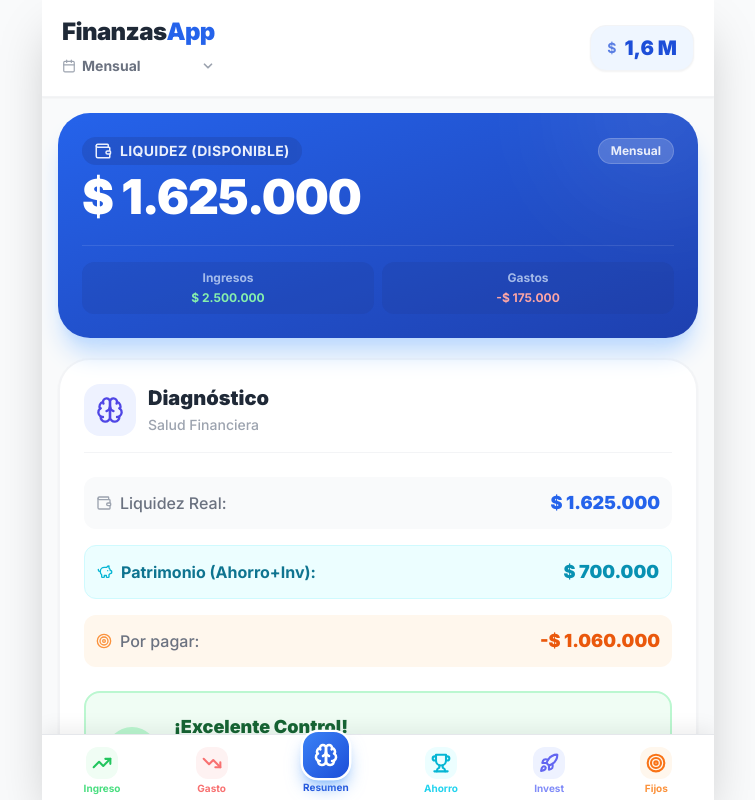
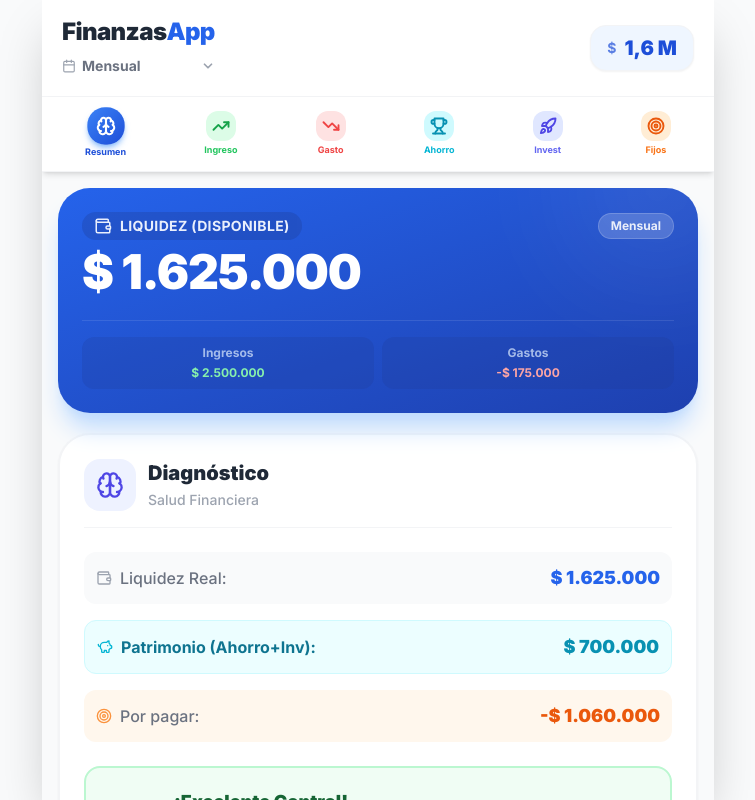
Before and after one commit to WILBIdon/Finanzas-Smart, a React (Vite) app: page / in a window 1280 px wide. Shown: the whole page, without its empty margins (262-1017 px from the left). Built offline with nearby package versions, Linux system fonts and the light colour scheme.

Commit message:
Navigation moved to top, floating sticky, blue button first

```diff
--- a/src/App.jsx
+++ b/src/App.jsx
@@ -92,7 +92,7 @@ const ListSection = ({
     };
 
     return (
-        <div className="pb-32 animate-in fade-in zoom-in duration-300">
+        <div className="pb-4 animate-in fade-in zoom-in duration-300">
             {/* Header Sección */}
             <div className={`p-4 sm:p-6 rounded-b-3xl shadow-sm mb-6 ${bgColor} border-b-2 border-${color}-200`}>
                 <div className="flex items-center gap-3 mb-2">
@@ -279,7 +279,7 @@ const ListSection = ({
 
 // --- COMPONENTE EXTRAÍDO: SmartTotals ---
 const SmartTotals = ({ periodo, bolsa, totalIngresos, totalGastos, totalPatrimonio, obligacionesPendientes, situacionReal, formatCurrency }) => (
-    <div className="p-3 sm:p-4 pb-32 space-y-4 sm:space-y-5 animate-in slide-in-from-bottom duration-500">
+    <div className="p-3 sm:p-4 pb-4 space-y-4 sm:space-y-5 animate-in slide-in-from-bottom duration-500">
         {/* BOLSA GIGANTE */}
         <div className="bg-gradient-to-br from-blue-600 to-blue-800 text-white p-4 sm:p-6 rounded-[2rem] shadow-xl shadow-blue-200 relative overflow-hidden">
             <div className="absolute top-0 right-0 w-40 h-40 bg-white/10 rounded-full -translate-y-1/2 translate-x-1/4 blur-3xl"></div>
@@ -489,7 +489,61 @@ export default function App() {
                 </div>
             </div>
 
-            <main className="flex-1 overflow-y-auto no-scrollbar">
+            {/* Navegación Flotante Fija - ARRIBA del contenido */}
+            <nav className="bg-white/95 backdrop-blur-lg border-b border-gray-100 py-2 shadow-md z-20 sticky top-[60px] sm:top-[68px]">
+                <div className="flex justify-around items-center px-1 w-full">
+                    {/* Resumen - Azul PRIMERO */}
+                    <button onClick={() => setActiveTab('resumen')} className="flex flex-col items-center gap-0.5 py-1 px-1">
+                        <div className={`p-2 rounded-2xl transition-all shadow-md ${activeTab === 'resumen' ? 'bg-gradient-to-br from-blue-500 to-blue-700 shadow-blue-400/60 scale-110' : 'bg-gradient-to-br from-blue-400 to-blue-600 shadow-blue-300/40'} text-white`}>
+                            <Brain size={18} strokeWidth={2.5} />
+                        </div>
+                        <span className={`text-[9px] font-bold ${activeTab === 'resumen' ? 'text-blue-700' : 'text-blue-500'}`}>Resumen</span>
+                    </button>
+
+                    {/* Ingreso - Verde */}
+                    <button onClick={() => setActiveTab('ingresos')} className="flex flex-col items-center gap-0.5 py-1 px-1">
+                        <div className={`p-1.5 rounded-xl transition-all ${activeTab === 'ingresos' ? 'bg-gradient-to-br from-green-400 to-green-600 text-white shadow-md shadow-green-300/50' : 'bg-green-100 text-green-600'}`}>
+                            <TrendingUp size={18} strokeWidth={2.5} />
+                        </div>
+                        <span className={`text-[9px] font-bold ${activeTab === 'ingresos' ? 'text-green-600' : 'text-green-500'}`}>Ingreso</span>
+                    </button>
+
+                    {/* Gasto - Rojo */}
+                    <button onClick={() => setActiveTab('gastos')} className="flex flex-col items-center gap-0.5 py-1 px-1">
+                        <div className={`p-1.5 rounded-xl transition-all ${activeTab === 'gastos' ? 'bg-gradient-to-br from-red-400 to-red-600 text-white shadow-md shadow-red-300/50' : 'bg-red-100 text-red-500'}`}>
+                            <TrendingDown size={18} strokeWidth={2.5} />
+                        </div>
+                        <span className={`text-[9px] font-bold ${activeTab === 'gastos' ? 'text-red-600' : 'text-red-500'}`}>Gasto</span>
+                    </button>
+
+                    {/* Ahorro - Cyan */}
+                    <button onClick={() => setActiveTab('metas')} className="flex flex-col items-center gap-0.5 py-1 px-1">
+                        <div className={`p-1.5 rounded-xl transition-all ${activeTab === 'metas' ? 'bg-gradient-to-br from-cyan-400 to-cyan-600 text-white shadow-md shadow-cyan-300/50' : 'bg-cyan-100 text-cyan-600'}`}>
+                            <Trophy size={18} strokeWidth={2.5} />
+                        </div>
+                        <span className={`text-[9px] font-bold ${activeTab === 'metas' ? 'text-cyan-600' : 'text-cyan-500'}`}>Ahorro</span>
+                    </button>
+
+                    {/* Invest - Indigo */}
+                    <button onClick={() => setActiveTab('inversiones')} className="flex flex-col items-center gap-0.5 py-1 px-1">
+                        <div className={`p-1.5 rounded-xl transition-all ${activeTab === 'inversiones' ? 'bg-gradient-to-br from-indigo-400 to-indigo-600 text-white shadow-md shadow-indigo-300/50' : 'bg-indigo-100 text-indigo-600'}`}>
+                            <Rocket size={18} strokeWidth={2.5} />
+                        </div>
+                        <span className={`text-[9px] font-bold ${activeTab === 'inversiones' ? 'text-indigo-600' : 'text-indigo-500'}`}>Invest</span>
+                    </button>
+
+                    {/* Fijos - Naranja */}
+                    <button onClick={() => setActiveTab('presupuesto')} className="flex flex-col items-center gap-0.5 py-1 px-1">
+                        <div className={`p-1.5 rounded-xl transition-all ${activeTab === 'presupuesto' ? 'bg-gradient-to-br from-orange-400 to-orange-600 text-white shadow-md shadow-orange-300/50' : 'bg-orange-100 text-orange-600'}`}>
+                            <Target size={18} strokeWidth={2.5} />
+                        </div>
+                        <span className={`text-[9px] font-bold ${activeTab === 'presupuesto' ? 'text-orange-600' : 'text-orange-500'}`}>Fijos</span>
+                    </button>
+                </div>
+            </nav>
+
+            {/* Contenido - Hace scroll debajo de la nav */}
+            <main className="flex-1 overflow-y-auto no-scrollbar pb-4">
                 {activeTab === 'ingresos' && <ListSection title="Ingresos" items={ingresos} setter={setIngresos} color="text-green-600" bgColor="bg-green-50" icon={TrendingUp} {...listSectionProps} />}
                 {activeTab === 'gastos' && <ListSection title="Gastos" items={gastos} setter={setGastos} color="text-red-600" bgColor="bg-red-50" icon={TrendingDown} placeholder="¿Qué pagaste?" {...listSectionProps} />}
                 {activeTab === 'metas' && <ListSection title="Metas Ahorro" items={metas} setter={setMetas} color="text-cyan-600" bgColor="bg-cyan-50" icon={Trophy} placeholder="Nombre de la meta" type="meta" {...listSectionProps} />}
@@ -498,59 +552,6 @@ export default function App() {
                 {activeTab === 'proyectado' && <ListSection title="Deseos" items={proyectado} setter={setProyectado} color="text-purple-600" bgColor="bg-purple-50" icon={Wallet} placeholder="Gasto opcional" {...listSectionProps} />}
                 {activeTab === 'resumen' && <SmartTotals periodo={periodo} bolsa={bolsa} totalIngresos={totalIngresos} totalGastos={totalGastos} totalPatrimonio={totalPatrimonio} obligacionesPendientes={obligacionesPendientes} situacionReal={situacionReal} formatCurrency={formatCurrency} />}
             </main>
-
-            {/* Navegación - Compacta y Colorida */}
-            <nav className="bg-white/95 backdrop-blur-lg border-t border-gray-200 pt-2 pb-[env(safe-area-inset-bottom,12px)] shadow-[0_-4px_20px_rgba(0,0,0,0.08)] z-30">
-                <div className="flex justify-around items-center px-1 w-full">
-                    {/* Ingreso - Verde */}
-                    <button onClick={() => setActiveTab('ingresos')} className="flex flex-col items-center gap-0.5 py-1 px-2 rounded-xl transition-all active:scale-95">
-                        <div className={`p-1.5 rounded-xl transition-all ${activeTab === 'ingresos' ? 'bg-gradient-to-br from-green-400 to-green-600 text-white shadow-lg shadow-green-300/50 scale-110' : 'bg-green-50 text-green-500'}`}>
-                            <TrendingUp size={20} strokeWidth={2.5} />
-                        </div>
-                        <span className={`text-[10px] font-bold ${activeTab === 'ingresos' ? 'text-green-600' : 'text-green-400'}`}>Ingreso</span>
-                    </button>
-
-                    {/* Gasto - Rojo */}
-                    <button onClick={() => setActiveTab('gastos')} className="flex flex-col items-center gap-0.5 py-1 px-2 rounded-xl transition-all active:scale-95">
-                        <div className={`p-1.5 rounded-xl transition-all ${activeTab === 'gastos' ? 'bg-gradient-to-br from-red-400 to-red-600 text-white shadow-lg shadow-red-300/50 scale-110' : 'bg-red-50 text-red-400'}`}>
-                            <TrendingDown size={20} strokeWidth={2.5} />
-                        </div>
-                        <span className={`text-[10px] font-bold ${activeTab === 'gastos' ? 'text-red-600' : 'text-red-400'}`}>Gasto</span>
-                    </button>
-
-                    {/* Resumen - Azul Central */}
-                    <button onClick={() => setActiveTab('resumen')} className="flex flex-col items-center gap-0.5 py-1 px-2 -mt-4">
-                        <div className={`p-2.5 rounded-2xl transition-all shadow-lg ${activeTab === 'resumen' ? 'bg-gradient-to-br from-blue-500 to-blue-700 shadow-blue-400/60 scale-110' : 'bg-gradient-to-br from-blue-400 to-blue-600 shadow-blue-300/40'} text-white border-2 border-white`}>
-                            <Brain size={22} strokeWidth={2.5} />
-                        </div>
-                        <span className={`text-[10px] font-bold ${activeTab === 'resumen' ? 'text-blue-700' : 'text-blue-500'}`}>Resumen</span>
-                    </button>
-
-                    {/* Ahorro - Cyan */}
-                    <button onClick={() => setActiveTab('metas')} className="flex flex-col items-center gap-0.5 py-1 px-2 rounded-xl transition-all active:scale-95">
-                        <div className={`p-1.5 rounded-xl transition-all ${activeTab === 'metas' ? 'bg-gradient-to-br from-cyan-400 to-cyan-600 text-white shadow-lg shadow-cyan-300/50 scale-110' : 'bg-cyan-50 text-cyan-500'}`}>
-                            <Trophy size={20} strokeWidth={2.5} />
-                        </div>
-                        <span className={`text-[10px] font-bold ${activeTab === 'metas' ? 'text-cyan-600' : 'text-cyan-400'}`}>Ahorro</span>
-                    </button>
-
-                    {/* Invest - Indigo */}
-                    <button onClick={() => setActiveTab('inversiones')} className="flex flex-col items-center gap-0.5 py-1 px-2 rounded-xl transition-all active:scale-95">
-                        <div className={`p-1.5 rounded-xl transition-all ${activeTab === 'inversiones' ? 'bg-gradient-to-br from-indigo-400 to-indigo-600 text-white shadow-lg shadow-indigo-300/50 scale-110' : 'bg-indigo-50 text-indigo-500'}`}>
-                            <Rocket size={20} strokeWidth={2.5} />
-                        </div>
-                        <span className={`text-[10px] font-bold ${activeTab === 'inversiones' ? 'text-indigo-600' : 'text-indigo-400'}`}>Invest</span>
-                    </button>
-
-                    {/* Fijos - Naranja */}
-                    <button onClick={() => setActiveTab('presupuesto')} className="flex flex-col items-center gap-0.5 py-1 px-2 rounded-xl transition-all active:scale-95">
-                        <div className={`p-1.5 rounded-xl transition-all ${activeTab === 'presupuesto' ? 'bg-gradient-to-br from-orange-400 to-orange-600 text-white shadow-lg shadow-orange-300/50 scale-110' : 'bg-orange-50 text-orange-500'}`}>
-                            <Target size={20} strokeWidth={2.5} />
-                        </div>
-                        <span className={`text-[10px] font-bold ${activeTab === 'presupuesto' ? 'text-orange-600' : 'text-orange-400'}`}>Fijos</span>
-                    </button>
-                </div>
-            </nav>
         </div>
     );
 }
```
